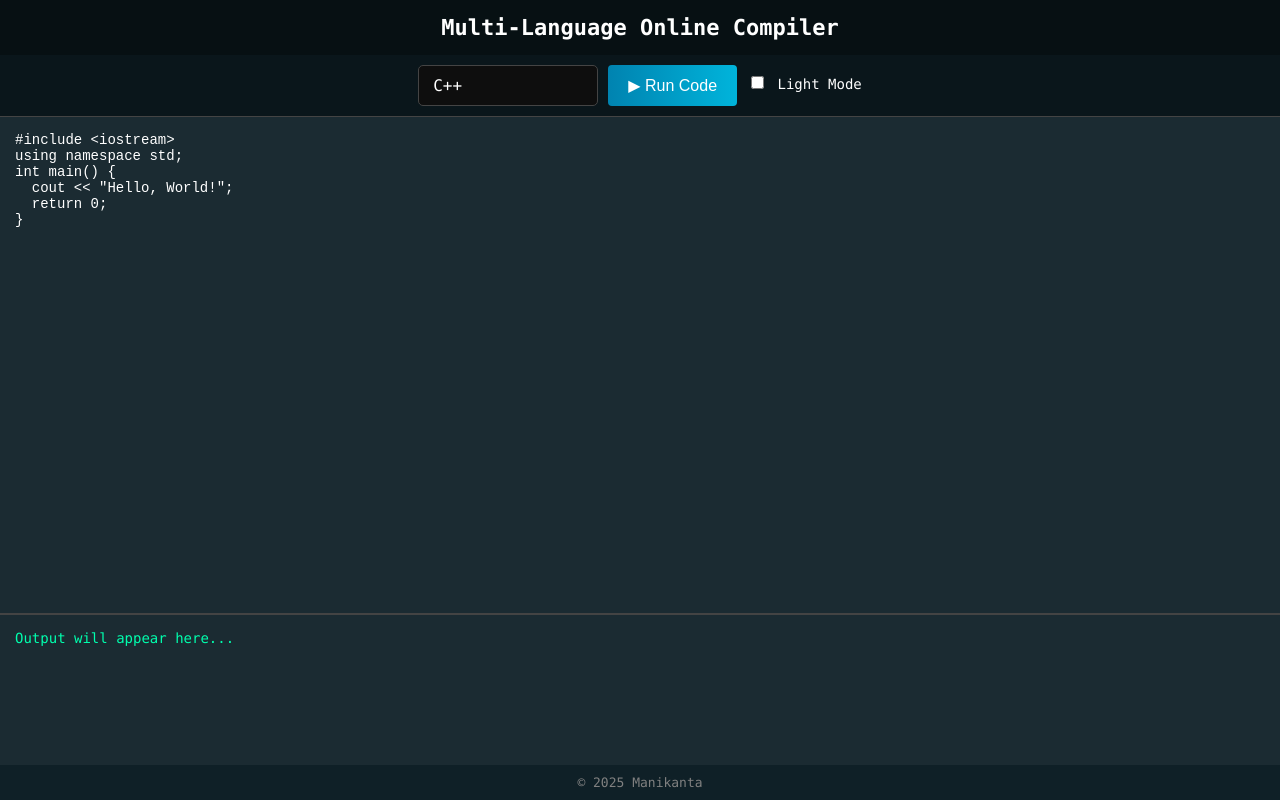
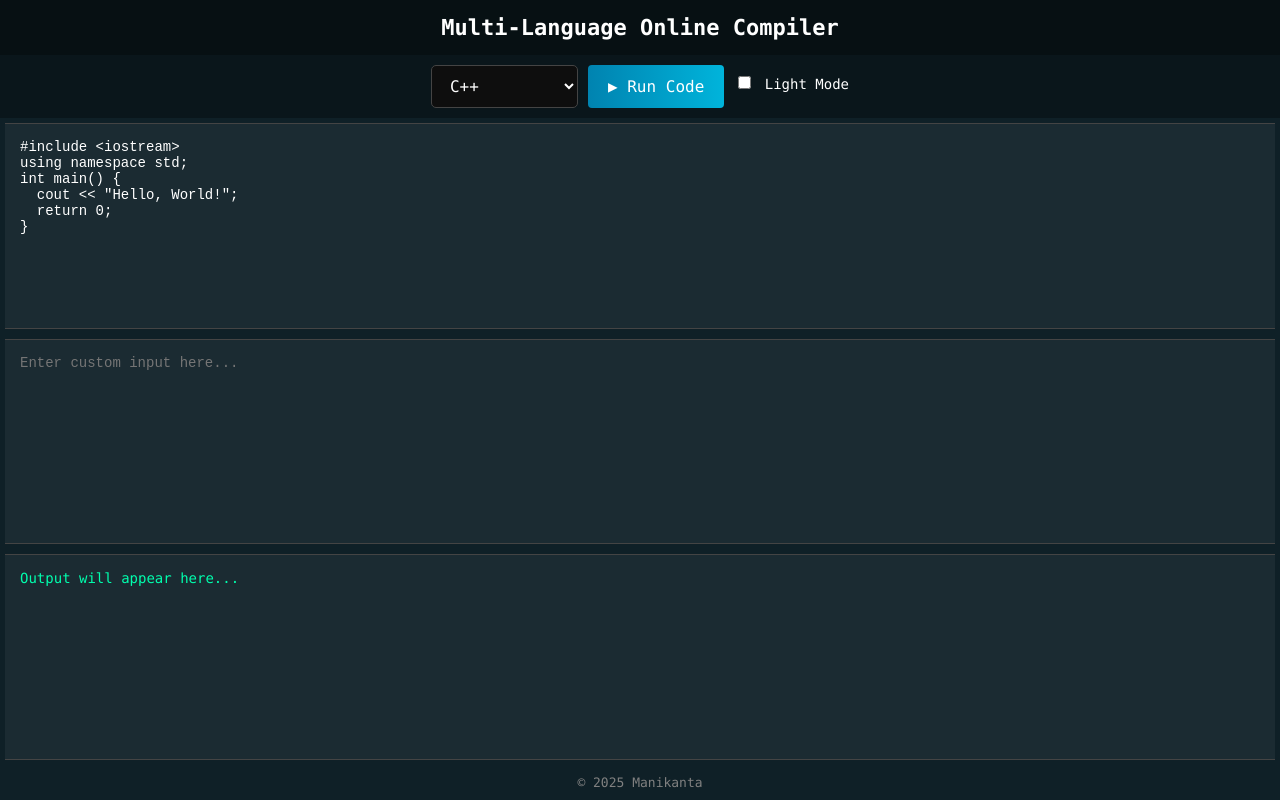
Before and after one commit to manikantaoruganti/compiler, a plain HTML site: page index.html in a window 1280 px wide. Drawn offline with Linux system fonts and the light colour scheme.

Commit message:
Update index.html

```diff
--- a/index.html
+++ b/index.html
@@ -51,7 +51,7 @@
       flex-wrap: wrap;
     }
 
-    select {
+    select, button {
       background-color: #0e0e0e;
       color: white;
       font-size: 16px;
@@ -59,13 +59,11 @@
       border: 1px solid #444;
       border-radius: 5px;
       outline: none;
-      appearance: none;
       cursor: pointer;
-      min-width: 180px;
       font-family: inherit;
     }
 
-    body.light-mode select {
+    body.light-mode select, body.light-mode button {
       background-color: #eee;
       color: #111;
       border-color: #999;
@@ -75,7 +73,6 @@
       background: linear-gradient(to right, #0083b0, #00b4db);
       border: none;
       padding: 10px 20px;
-      color: white;
       font-size: 16px;
       border-radius: 4px;
       cursor: pointer;
@@ -85,7 +82,7 @@
       background: linear-gradient(to right, #006d94, #00a6c4);
     }
 
-    #code {
+    #code, #customInput, #output {
       flex: 1;
       padding: 15px;
       font-size: 14px;
@@ -96,17 +93,14 @@
       resize: none;
       border-top: 1px solid #444;
       border-bottom: 1px solid #444;
+      margin: 5px;
     }
 
     #output {
-      padding: 15px;
-      min-height: 120px;
-      background: var(--editor-bg);
       color: var(--output-color);
       white-space: pre-wrap;
       overflow-y: auto;
-      font-size: 14px;
-      border-top: 1px solid #444;
+      min-height: 100px;
     }
 
     .mode-toggle {
@@ -161,6 +155,8 @@
 </div>
 
 <textarea id="code" spellcheck="false">// Write your code here...</textarea>
+
+<textarea id="customInput" placeholder="Enter custom input here..."></textarea>
 
 <div id="output">Output will appear here...</div>
 
@@ -219,6 +215,7 @@
   async function runCode() {
     const lang = document.getElementById("language").value;
     const code = document.getElementById("code").value;
+    const customInput = document.getElementById("customInput").value;
     const outputDiv = document.getElementById("output");
     outputDiv.textContent = "Running...\n";
 
@@ -232,12 +229,13 @@
           files: [{
             name: filenameMap[lang] || "main.txt",
             content: code
-            }]
+          }],
+          stdin: customInput
         })
       });
 
       const data = await response.json();
-        outputDiv.textContent = data.run.output || data.compile.output || "No output.";
+      outputDiv.textContent = (data.run?.output || data.compile?.output || "No output.").trim();
     } catch (error) {
       outputDiv.textContent = "⚠️ Error running code:\n" + error.message;
     }
@@ -247,7 +245,6 @@
     document.body.classList.toggle("light-mode");
   }
 
-    // On page load
   window.onload = () => {
     loadTemplate();
     const year = new Date().getFullYear();
```
Lines whose indentation alone changed are shown as unchanged.
